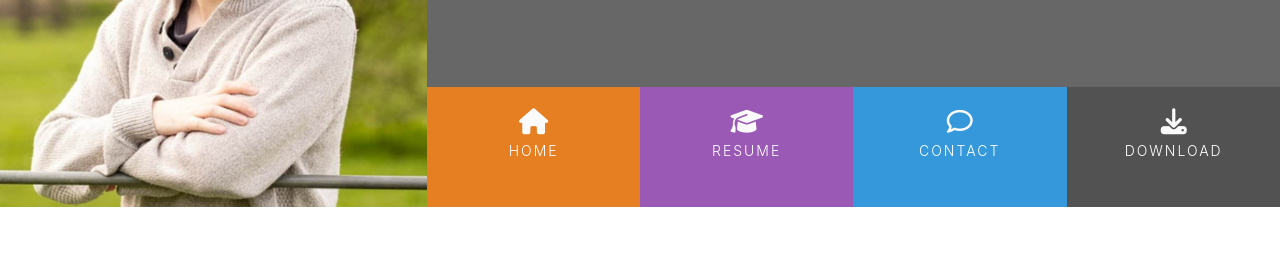
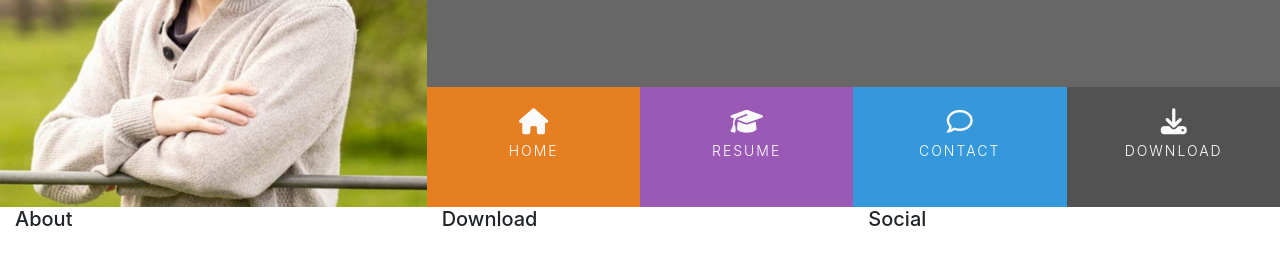
Before and after one commit to jftjenkins/resume, a plain HTML site: page index.html in a window 1280 px wide. Shown: the part 162-426 px from the top of the page. Drawn offline with nearby package versions, Linux system fonts and the light colour scheme.

Commit message:
feat: added initial layout for footer.

```diff
--- a/index.html
+++ b/index.html
@@ -80,6 +80,18 @@
       </div>
     </header>
     <section></section>
-    <footer></footer>
+    <footer class="container-fluid">
+      <div class="row">
+        <div class="col-sm-4">
+          <h5>About</h5>
+        </div>
+        <div class="col-sm-4">
+          <h5>Download</h5>
+        </div>
+        <div class="col-sm-4">
+          <h5>Social</h5>
+        </div>
+      </div>
+    </footer>
   </body>
 </html>
```
